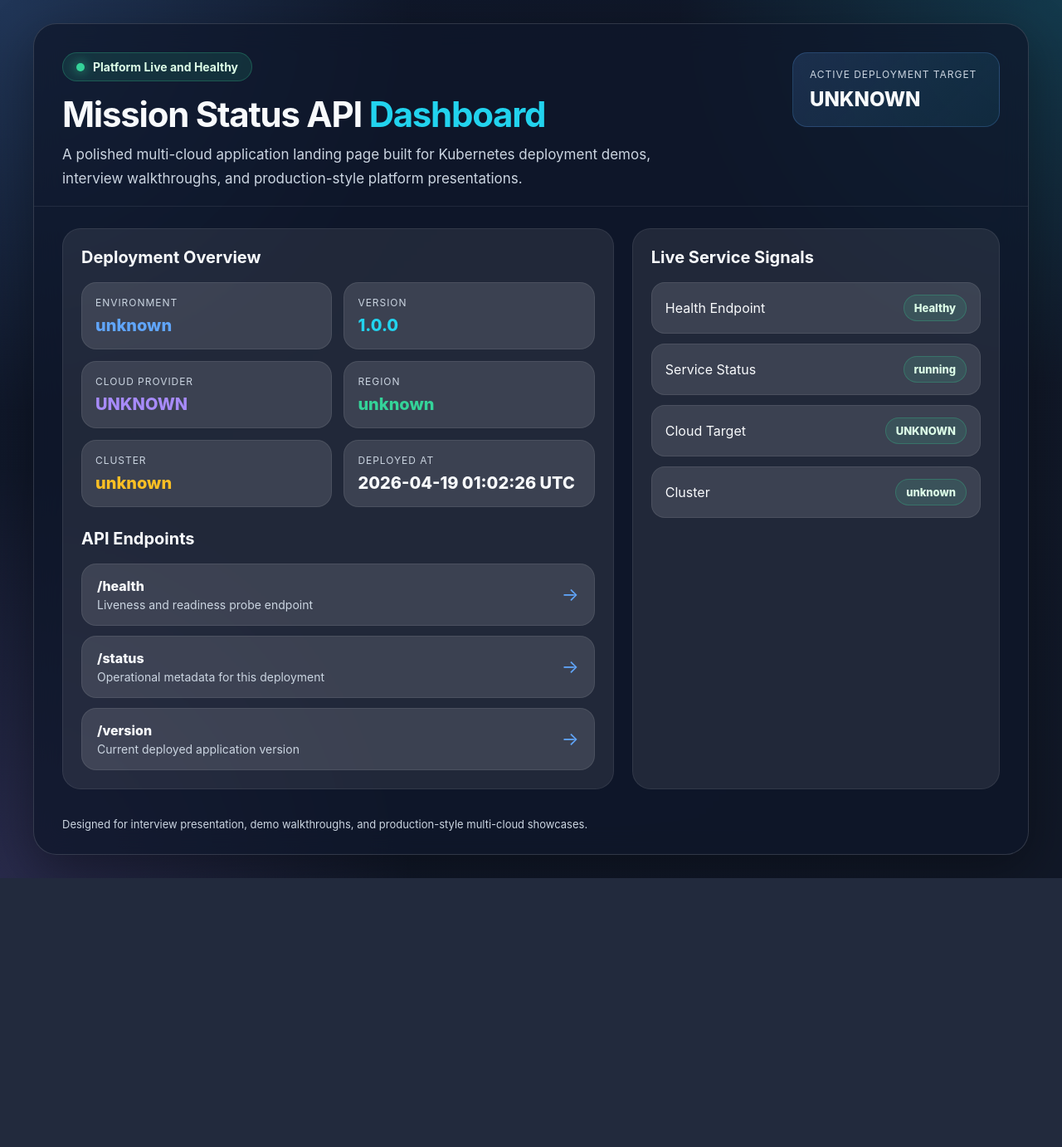
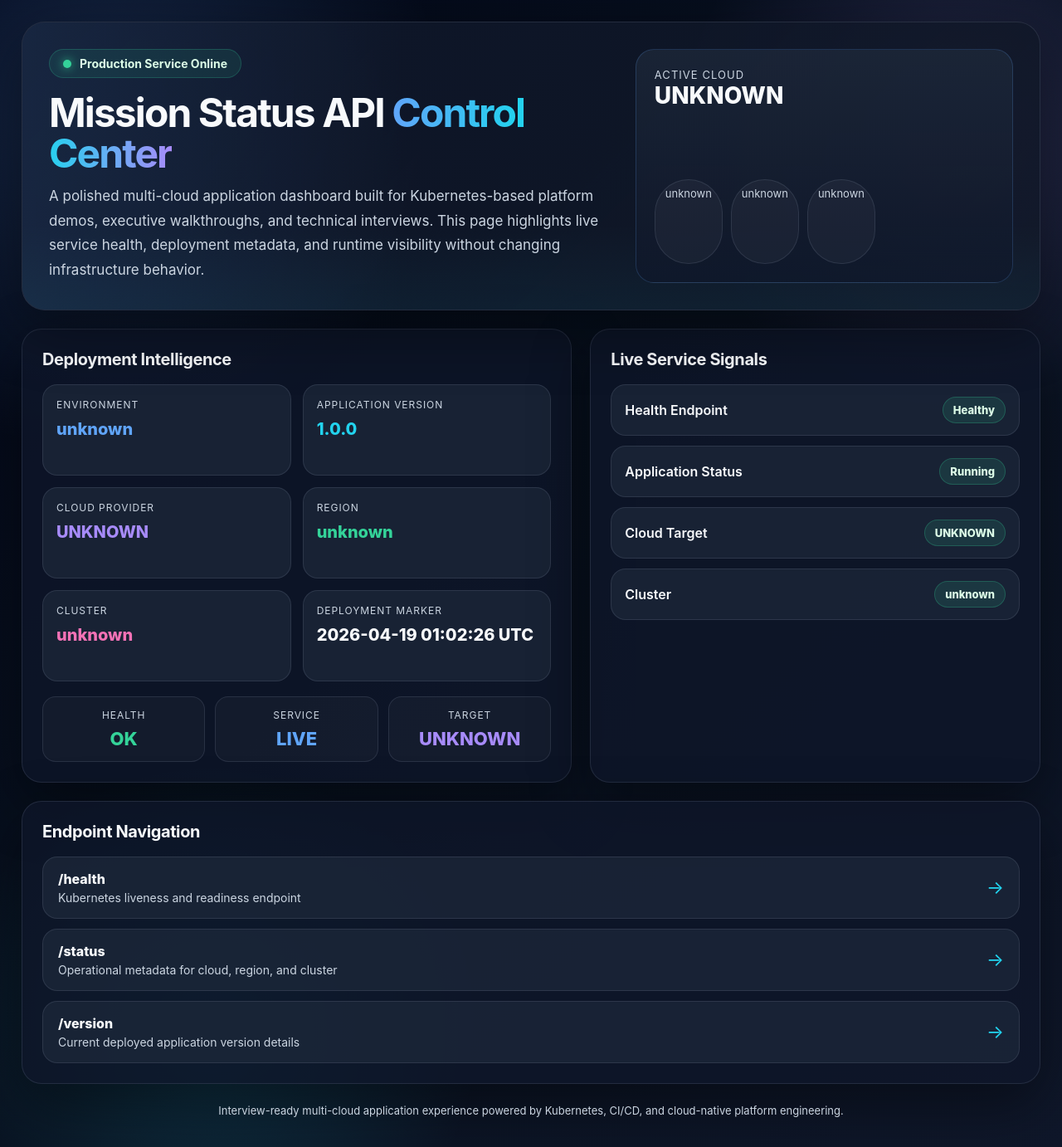
Before and after one commit to essiea/mission-status-api, a FastAPI app: page / in a window 1280 px wide. Shown: the whole page at 83% size. Before the commit the page ends 1058 px from the top, so only its background shows below. Run offline with FastAPI, Linux system fonts and the light colour scheme.

Commit message:
Upgrade landing page to premium dashboard design

```diff
--- a/app/templates/index.html
+++ b/app/templates/index.html
@@ -6,19 +6,22 @@
   <title>{{ app_name }}</title>
   <style>
     :root {
-      --bg-1: #0f172a;
-      --bg-2: #111827;
-      --panel: rgba(255, 255, 255, 0.08);
-      --panel-strong: rgba(255, 255, 255, 0.12);
-      --border: rgba(255, 255, 255, 0.14);
+      --bg: #08111f;
+      --bg-soft: #0f172a;
+      --panel: rgba(15, 23, 42, 0.78);
+      --panel-2: rgba(30, 41, 59, 0.72);
+      --border: rgba(148, 163, 184, 0.16);
       --text: #f8fafc;
       --muted: #cbd5e1;
       --blue: #60a5fa;
       --cyan: #22d3ee;
       --green: #34d399;
       --purple: #a78bfa;
+      --pink: #f472b6;
       --yellow: #fbbf24;
-      --shadow: 0 18px 60px rgba(0, 0, 0, 0.35);
+      --danger: #fb7185;
+      --shadow: 0 24px 70px rgba(0, 0, 0, 0.42);
+      --radius: 24px;
     }
 
     * {
@@ -31,48 +34,59 @@
       font-family: Inter, Segoe UI, Arial, sans-serif;
       color: var(--text);
       background:
-        radial-gradient(circle at top left, rgba(96, 165, 250, 0.22), transparent 30%),
-        radial-gradient(circle at top right, rgba(34, 211, 238, 0.18), transparent 28%),
-        radial-gradient(circle at bottom left, rgba(167, 139, 250, 0.16), transparent 30%),
-        linear-gradient(135deg, var(--bg-1), var(--bg-2));
-      padding: 28px;
-      display: flex;
-      align-items: center;
-      justify-content: center;
+        radial-gradient(circle at 10% 10%, rgba(96, 165, 250, 0.20), transparent 24%),
+        radial-gradient(circle at 90% 12%, rgba(167, 139, 250, 0.18), transparent 20%),
+        radial-gradient(circle at 20% 90%, rgba(34, 211, 238, 0.15), transparent 20%),
+        linear-gradient(135deg, #020617 0%, #08111f 45%, #0f172a 100%);
+      padding: 26px;
     }
 
-    .shell {
-      width: 100%;
-      max-width: 1200px;
-      border-radius: 28px;
-      overflow: hidden;
-      background: rgba(15, 23, 42, 0.72);
-      border: 1px solid var(--border);
-      box-shadow: var(--shadow);
-      backdrop-filter: blur(16px);
+    .page {
+      max-width: 1280px;
+      margin: 0 auto;
+      display: grid;
+      gap: 22px;
     }
 
     .hero {
-      padding: 34px 34px 18px;
-      border-bottom: 1px solid rgba(255,255,255,0.08);
-      display: flex;
-      justify-content: space-between;
-      gap: 20px;
-      flex-wrap: wrap;
+      border: 1px solid var(--border);
+      background: linear-gradient(
+        135deg,
+        rgba(15, 23, 42, 0.92),
+        rgba(17, 24, 39, 0.82)
+      );
+      border-radius: 28px;
+      box-shadow: var(--shadow);
+      overflow: hidden;
+      position: relative;
     }
 
-    .hero-left {
-      max-width: 760px;
+    .hero::before {
+      content: "";
+      position: absolute;
+      inset: 0;
+      background:
+        linear-gradient(90deg, rgba(96, 165, 250, 0.10), transparent 38%),
+        linear-gradient(180deg, transparent 70%, rgba(34, 211, 238, 0.05));
+      pointer-events: none;
     }
 
-    .status-badge {
+    .hero-inner {
+      position: relative;
+      display: grid;
+      grid-template-columns: 1.2fr 0.8fr;
+      gap: 24px;
+      padding: 32px;
+    }
+
+    .eyebrow {
       display: inline-flex;
       align-items: center;
       gap: 10px;
       padding: 8px 16px;
       border-radius: 999px;
-      background: rgba(52, 211, 153, 0.12);
-      border: 1px solid rgba(52, 211, 153, 0.25);
+      background: rgba(52, 211, 153, 0.10);
+      border: 1px solid rgba(52, 211, 153, 0.22);
       color: #dcfce7;
       font-size: 14px;
       font-weight: 700;
@@ -84,62 +98,91 @@
       height: 10px;
       border-radius: 50%;
       background: var(--green);
-      box-shadow: 0 0 14px rgba(52, 211, 153, 0.9);
+      box-shadow: 0 0 12px rgba(52, 211, 153, 0.85);
     }
 
     h1 {
       margin: 0 0 12px;
-      font-size: 42px;
-      line-height: 1.05;
-      letter-spacing: -0.03em;
+      font-size: 48px;
+      line-height: 1.02;
+      letter-spacing: -0.04em;
     }
 
-    .subtitle {
+    .gradient {
+      background: linear-gradient(90deg, var(--blue), var(--cyan), var(--purple));
+      -webkit-background-clip: text;
+      -webkit-text-fill-color: transparent;
+      background-clip: text;
+      color: transparent;
+    }
+
+    .subtext {
       margin: 0;
+      max-width: 760px;
       color: var(--muted);
       font-size: 17px;
-      line-height: 1.7;
+      line-height: 1.75;
     }
 
     .hero-card {
-      min-width: 250px;
-      padding: 18px 20px;
-      border-radius: 18px;
-      background: linear-gradient(135deg, rgba(96, 165, 250, 0.16), rgba(34, 211, 238, 0.08));
-      border: 1px solid rgba(96, 165, 250, 0.22);
-      align-self: flex-start;
+      align-self: stretch;
+      border: 1px solid rgba(96, 165, 250, 0.20);
+      background: linear-gradient(
+        180deg,
+        rgba(30, 41, 59, 0.75),
+        rgba(15, 23, 42, 0.72)
+      );
+      border-radius: 22px;
+      padding: 22px;
+      display: grid;
+      gap: 16px;
     }
 
-    .hero-card .label {
+    .hero-card-title {
+      font-size: 13px;
       color: var(--muted);
-      font-size: 12px;
       text-transform: uppercase;
       letter-spacing: 0.08em;
-      margin-bottom: 8px;
     }
 
-    .hero-card .value {
-      font-size: 24px;
+    .hero-card-value {
+      font-size: 28px;
       font-weight: 800;
+    }
+
+    .hero-pills {
+      display: flex;
+      flex-wrap: wrap;
+      gap: 10px;
+    }
+
+    .pill {
+      padding: 8px 12px;
+      border-radius: 999px;
+      border: 1px solid var(--border);
+      background: rgba(255, 255, 255, 0.04);
+      font-size: 13px;
+      color: var(--muted);
     }
 
     .grid {
       display: grid;
-      grid-template-columns: 1.2fr 0.8fr;
+      grid-template-columns: 1.1fr 0.9fr;
       gap: 22px;
-      padding: 26px 34px 34px;
     }
 
     .panel {
       background: var(--panel);
-      border: 1px solid rgba(255,255,255,0.08);
-      border-radius: 22px;
-      padding: 22px;
+      border: 1px solid var(--border);
+      border-radius: var(--radius);
+      box-shadow: var(--shadow);
+      padding: 24px;
     }
 
     .panel h2 {
       margin: 0 0 18px;
       font-size: 20px;
+      letter-spacing: -0.02em;
     }
 
     .stats {
@@ -149,13 +192,43 @@
     }
 
     .stat {
+      background: var(--panel-2);
+      border: 1px solid var(--border);
       border-radius: 18px;
       padding: 16px;
-      background: var(--panel-strong);
-      border: 1px solid rgba(255,255,255,0.08);
+      min-height: 110px;
     }
 
-    .stat .k {
+    .stat-label {
+      font-size: 12px;
+      color: var(--muted);
+      text-transform: uppercase;
+      letter-spacing: 0.08em;
+      margin-bottom: 10px;
+    }
+
+    .stat-value {
+      font-size: 20px;
+      font-weight: 800;
+      word-break: break-word;
+    }
+
+    .kpi-row {
+      display: grid;
+      grid-template-columns: repeat(3, minmax(0, 1fr));
+      gap: 12px;
+      margin-top: 18px;
+    }
+
+    .kpi {
+      background: rgba(255, 255, 255, 0.03);
+      border: 1px solid var(--border);
+      border-radius: 16px;
+      padding: 14px;
+      text-align: center;
+    }
+
+    .kpi-top {
       font-size: 12px;
       color: var(--muted);
       text-transform: uppercase;
@@ -163,70 +236,70 @@
       margin-bottom: 8px;
     }
 
-    .stat .v {
-      font-size: 20px;
+    .kpi-value {
+      font-size: 22px;
       font-weight: 800;
-      word-break: break-word;
     }
 
-    .cards {
+    .endpoint-list,
+    .signal-list {
       display: grid;
       gap: 12px;
     }
 
     .endpoint {
-      display: flex;
-      justify-content: space-between;
-      align-items: center;
-      gap: 14px;
-      padding: 16px 18px;
-      border-radius: 18px;
-      background: var(--panel-strong);
-      border: 1px solid rgba(255,255,255,0.08);
       text-decoration: none;
       color: var(--text);
+      background: var(--panel-2);
+      border: 1px solid var(--border);
+      border-radius: 18px;
+      padding: 16px 18px;
+      display: flex;
+      align-items: center;
+      justify-content: space-between;
+      gap: 14px;
       transition: transform 0.18s ease, border-color 0.18s ease, background 0.18s ease;
     }
 
     .endpoint:hover {
       transform: translateY(-2px);
-      border-color: rgba(96, 165, 250, 0.45);
       background: rgba(96, 165, 250, 0.10);
+      border-color: rgba(96, 165, 250, 0.38);
     }
 
-    .endpoint-main {
+    .endpoint-name {
       font-weight: 800;
       margin-bottom: 4px;
     }
 
-    .endpoint-sub {
+    .endpoint-desc {
       font-size: 14px;
       color: var(--muted);
     }
 
-    .arrow {
+    .endpoint-arrow {
       font-size: 22px;
-      color: var(--blue);
+      color: var(--cyan);
       flex-shrink: 0;
     }
 
-    .live-list {
-      display: grid;
-      gap: 12px;
-    }
-
-    .live-item {
+    .signal {
+      background: var(--panel-2);
+      border: 1px solid var(--border);
+      border-radius: 18px;
+      padding: 14px 16px;
       display: flex;
       justify-content: space-between;
       align-items: center;
       gap: 12px;
-      padding: 14px 16px;
-      border-radius: 16px;
-      background: var(--panel-strong);
-      border: 1px solid rgba(255,255,255,0.08);
     }
 
-    .live-pill {
+    .signal-name {
+      font-weight: 600;
+      color: var(--text);
+    }
+
+    .signal-value {
       padding: 7px 12px;
       border-radius: 999px;
       font-size: 13px;
@@ -237,164 +310,200 @@
     .ok {
       background: rgba(52, 211, 153, 0.12);
       color: #dcfce7;
-      border-color: rgba(52, 211, 153, 0.25);
+      border-color: rgba(52, 211, 153, 0.24);
     }
 
     .warn {
       background: rgba(251, 191, 36, 0.12);
       color: #fef3c7;
-      border-color: rgba(251, 191, 36, 0.25);
+      border-color: rgba(251, 191, 36, 0.24);
     }
 
     .footer {
-      padding: 0 34px 28px;
+      text-align: center;
       color: var(--muted);
       font-size: 13px;
+      padding: 2px 0 10px;
     }
 
-    .accent-blue { color: var(--blue); }
-    .accent-cyan { color: var(--cyan); }
-    .accent-purple { color: var(--purple); }
-    .accent-green { color: var(--green); }
-    .accent-yellow { color: var(--yellow); }
+    .blue { color: var(--blue); }
+    .cyan { color: var(--cyan); }
+    .green { color: var(--green); }
+    .purple { color: var(--purple); }
+    .pink { color: var(--pink); }
 
-    @media (max-width: 960px) {
+    @media (max-width: 1024px) {
+      .hero-inner,
       .grid {
         grid-template-columns: 1fr;
       }
     }
 
-    @media (max-width: 640px) {
+    @media (max-width: 700px) {
       body {
         padding: 16px;
       }
 
-      .hero,
-      .grid {
-        padding-left: 20px;
-        padding-right: 20px;
-      }
-
-      .stats {
-        grid-template-columns: 1fr;
+      .hero-inner,
+      .panel {
+        padding: 20px;
       }
 
       h1 {
-        font-size: 34px;
+        font-size: 38px;
+      }
+
+      .stats,
+      .kpi-row {
+        grid-template-columns: 1fr;
       }
     }
   </style>
 </head>
 <body>
-  <div class="shell">
+  <div class="page">
     <section class="hero">
-      <div class="hero-left">
-        <div class="status-badge">
+      <div class="hero-inner">
+        <div>
+          <div class="eyebrow">
             <span class="pulse"></span>
-          Platform Live and Healthy
+            Production Service Online
           </div>
           <h1>
             {{ app_name }}
-          <span class="accent-cyan">Dashboard</span>
+            <span class="gradient">Control Center</span>
           </h1>
-        <p class="subtitle">
-          A polished multi-cloud application landing page built for Kubernetes deployment demos,
-          interview walkthroughs, and production-style platform presentations.
+          <p class="subtext">
+            A polished multi-cloud application dashboard built for Kubernetes-based platform demos,
+            executive walkthroughs, and technical interviews. This page highlights live service health,
+            deployment metadata, and runtime visibility without changing infrastructure behavior.
           </p>
         </div>
 
         <div class="hero-card">
-        <div class="label">Active Deployment Target</div>
-        <div class="value">{{ cloud_provider|upper }}</div>
+          <div>
+            <div class="hero-card-title">Active Cloud</div>
+            <div class="hero-card-value">{{ cloud_provider|upper }}</div>
+          </div>
+
+          <div class="hero-pills">
+            <span class="pill">{{ env }}</span>
+            <span class="pill">{{ cloud_region }}</span>
+            <span class="pill">{{ cluster_name }}</span>
+          </div>
+        </div>
       </div>
     </section>
 
     <section class="grid">
       <div class="panel">
-        <h2>Deployment Overview</h2>
+        <h2>Deployment Intelligence</h2>
+
         <div class="stats">
           <div class="stat">
-            <div class="k">Environment</div>
-            <div class="v accent-blue">{{ env }}</div>
+            <div class="stat-label">Environment</div>
+            <div class="stat-value blue">{{ env }}</div>
           </div>
+
           <div class="stat">
-            <div class="k">Version</div>
-            <div class="v accent-cyan" id="versionValue">{{ version }}</div>
+            <div class="stat-label">Application Version</div>
+            <div class="stat-value cyan" id="versionValue">{{ version }}</div>
           </div>
+
           <div class="stat">
-            <div class="k">Cloud Provider</div>
-            <div class="v accent-purple">{{ cloud_provider|upper }}</div>
+            <div class="stat-label">Cloud Provider</div>
+            <div class="stat-value purple">{{ cloud_provider|upper }}</div>
           </div>
+
           <div class="stat">
-            <div class="k">Region</div>
-            <div class="v accent-green">{{ cloud_region }}</div>
+            <div class="stat-label">Region</div>
+            <div class="stat-value green">{{ cloud_region }}</div>
           </div>
+
           <div class="stat">
-            <div class="k">Cluster</div>
-            <div class="v accent-yellow">{{ cluster_name }}</div>
+            <div class="stat-label">Cluster</div>
+            <div class="stat-value pink">{{ cluster_name }}</div>
           </div>
+
           <div class="stat">
-            <div class="k">Deployed At</div>
-            <div class="v">{{ deployed_at }}</div>
+            <div class="stat-label">Deployment Marker</div>
+            <div class="stat-value">{{ deployed_at }}</div>
           </div>
         </div>
 
-        <h2 style="margin-top: 26px;">API Endpoints</h2>
-        <div class="cards">
-          <a class="endpoint" href="/health">
-            <div>
-              <div class="endpoint-main">/health</div>
-              <div class="endpoint-sub">Liveness and readiness probe endpoint</div>
+        <div class="kpi-row">
+          <div class="kpi">
+            <div class="kpi-top">Health</div>
+            <div class="kpi-value green" id="miniHealth">OK</div>
           </div>
-            <div class="arrow">→</div>
-          </a>
-
-          <a class="endpoint" href="/status">
-            <div>
-              <div class="endpoint-main">/status</div>
-              <div class="endpoint-sub">Operational metadata for this deployment</div>
+          <div class="kpi">
+            <div class="kpi-top">Service</div>
+            <div class="kpi-value blue" id="miniService">LIVE</div>
           </div>
-            <div class="arrow">→</div>
-          </a>
-
-          <a class="endpoint" href="/version">
-            <div>
-              <div class="endpoint-main">/version</div>
-              <div class="endpoint-sub">Current deployed application version</div>
+          <div class="kpi">
+            <div class="kpi-top">Target</div>
+            <div class="kpi-value purple" id="miniCloud">{{ cloud_provider|upper }}</div>
           </div>
-            <div class="arrow">→</div>
-          </a>
         </div>
       </div>
 
       <div class="panel">
         <h2>Live Service Signals</h2>
-        <div class="live-list">
-          <div class="live-item">
-            <span>Health Endpoint</span>
-            <span id="healthStatus" class="live-pill warn">Checking...</span>
+        <div class="signal-list">
+          <div class="signal">
+            <span class="signal-name">Health Endpoint</span>
+            <span id="healthStatus" class="signal-value warn">Checking...</span>
           </div>
 
-          <div class="live-item">
-            <span>Service Status</span>
-            <span id="serviceStatus" class="live-pill warn">Checking...</span>
+          <div class="signal">
+            <span class="signal-name">Application Status</span>
+            <span id="serviceStatus" class="signal-value warn">Checking...</span>
           </div>
 
-          <div class="live-item">
-            <span>Cloud Target</span>
-            <span id="cloudStatus" class="live-pill ok">{{ cloud_provider|upper }}</span>
+          <div class="signal">
+            <span class="signal-name">Cloud Target</span>
+            <span id="cloudStatus" class="signal-value ok">{{ cloud_provider|upper }}</span>
           </div>
 
-          <div class="live-item">
-            <span>Cluster</span>
-            <span id="clusterStatus" class="live-pill ok">{{ cluster_name }}</span>
+          <div class="signal">
+            <span class="signal-name">Cluster</span>
+            <span id="clusterStatus" class="signal-value ok">{{ cluster_name }}</span>
           </div>
         </div>
       </div>
     </section>
 
+    <section class="panel">
+      <h2>Endpoint Navigation</h2>
+      <div class="endpoint-list">
+        <a class="endpoint" href="/health">
+          <div>
+            <div class="endpoint-name">/health</div>
+            <div class="endpoint-desc">Kubernetes liveness and readiness endpoint</div>
+          </div>
+          <div class="endpoint-arrow">→</div>
+        </a>
+
+        <a class="endpoint" href="/status">
+          <div>
+            <div class="endpoint-name">/status</div>
+            <div class="endpoint-desc">Operational metadata for cloud, region, and cluster</div>
+          </div>
+          <div class="endpoint-arrow">→</div>
+        </a>
+
+        <a class="endpoint" href="/version">
+          <div>
+            <div class="endpoint-name">/version</div>
+            <div class="endpoint-desc">Current deployed application version details</div>
+          </div>
+          <div class="endpoint-arrow">→</div>
+        </a>
+      </div>
+    </section>
+
     <div class="footer">
-      Designed for interview presentation, demo walkthroughs, and production-style multi-cloud showcases.
+      Interview-ready multi-cloud application experience powered by Kubernetes, CI/CD, and cloud-native platform engineering.
     </div>
   </div>
 
@@ -411,30 +520,38 @@
         const statusData = await statusResp.json();
         const versionData = await versionResp.json();
 
-        const healthEl = document.getElementById('healthStatus');
-        const serviceEl = document.getElementById('serviceStatus');
-        const cloudEl = document.getElementById('cloudStatus');
-        const clusterEl = document.getElementById('clusterStatus');
-        const versionEl = document.getElementById('versionValue');
+        const healthy = healthData.status === 'ok';
+        const running = statusData.status === 'running';
 
-        healthEl.textContent = healthData.status === 'ok' ? 'Healthy' : 'Degraded';
-        healthEl.className = healthData.status === 'ok'
-          ? 'live-pill ok'
-          : 'live-pill warn';
+        document.getElementById('healthStatus').textContent = healthy ? 'Healthy' : 'Degraded';
+        document.getElementById('healthStatus').className = healthy
+          ? 'signal-value ok'
+          : 'signal-value warn';
 
-        serviceEl.textContent = statusData.status || 'Unknown';
-        serviceEl.className = statusData.status === 'running'
-          ? 'live-pill ok'
-          : 'live-pill warn';
+        document.getElementById('serviceStatus').textContent = running ? 'Running' : 'Unavailable';
+        document.getElementById('serviceStatus').className = running
+          ? 'signal-value ok'
+          : 'signal-value warn';
 
-        cloudEl.textContent = (statusData.cloud_provider || '{{ cloud_provider }}').toUpperCase();
-        clusterEl.textContent = statusData.cluster || '{{ cluster_name }}';
-        versionEl.textContent = versionData.version || '{{ version }}';
+        document.getElementById('cloudStatus').textContent =
+          (statusData.cloud_provider || '{{ cloud_provider }}').toUpperCase();
+        document.getElementById('clusterStatus').textContent =
+          statusData.cluster || '{{ cluster_name }}';
+
+        document.getElementById('versionValue').textContent =
+          versionData.version || '{{ version }}';
+
+        document.getElementById('miniHealth').textContent = healthy ? 'OK' : 'WARN';
+        document.getElementById('miniService').textContent = running ? 'LIVE' : 'DOWN';
+        document.getElementById('miniCloud').textContent =
+          (statusData.cloud_provider || '{{ cloud_provider }}').toUpperCase();
       } catch (error) {
         document.getElementById('healthStatus').textContent = 'Unavailable';
         document.getElementById('serviceStatus').textContent = 'Unavailable';
-        document.getElementById('healthStatus').className = 'live-pill warn';
-        document.getElementById('serviceStatus').className = 'live-pill warn';
+        document.getElementById('healthStatus').className = 'signal-value warn';
+        document.getElementById('serviceStatus').className = 'signal-value warn';
+        document.getElementById('miniHealth').textContent = 'WARN';
+        document.getElementById('miniService').textContent = 'DOWN';
       }
     }
 
```
Also changed, not shown: 1 other file. Lines whose indentation alone changed are shown as unchanged.
